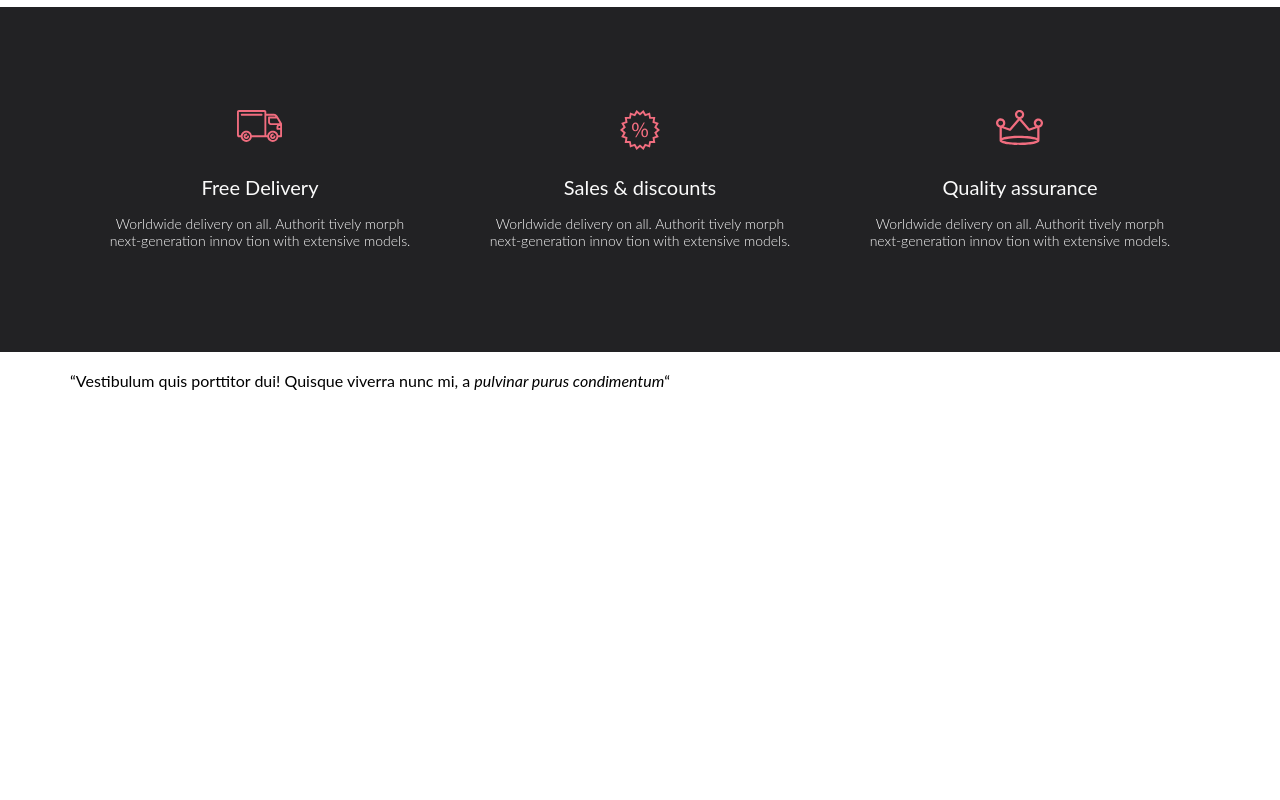
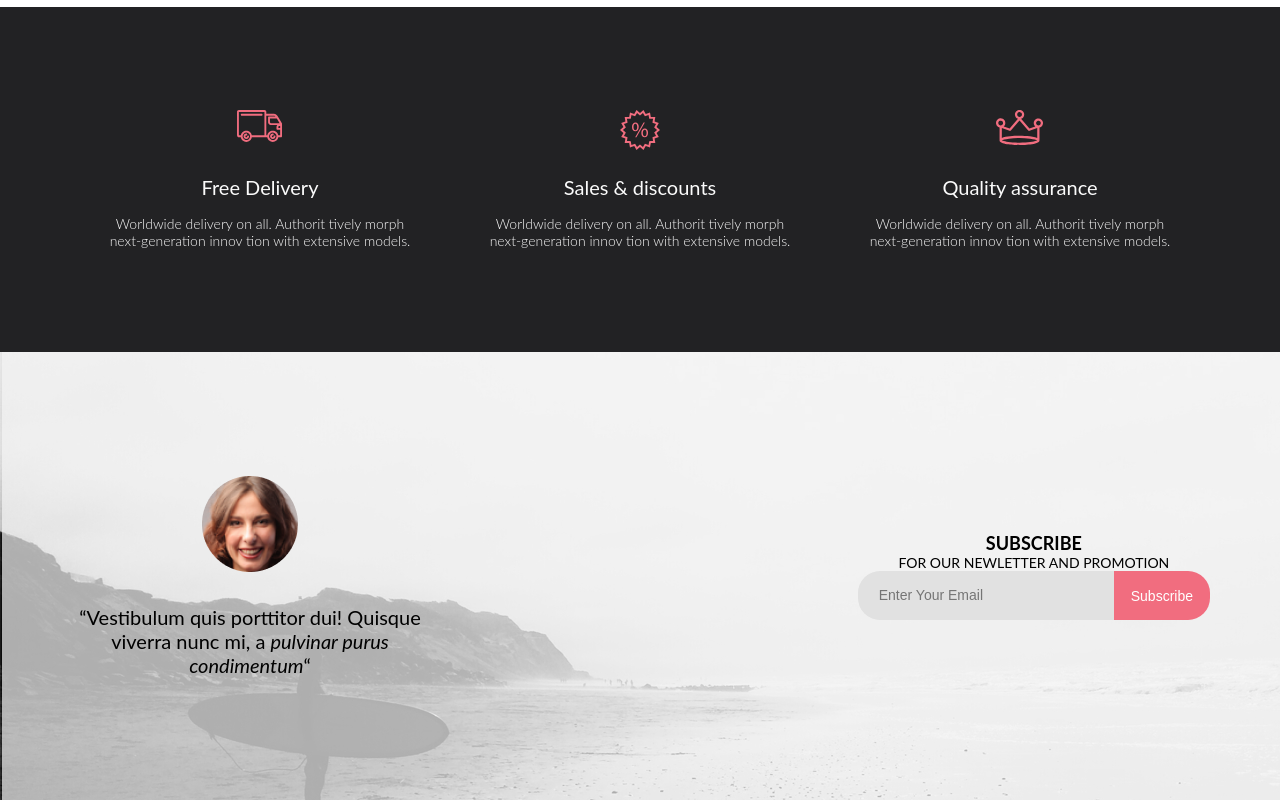
Before and after one commit to mavdoshina/gb-htm-css-node, a plain HTML site: page index.html in a window 1280 px wide. Shown: the part 1463-2263 px from the top of the page. Before the commit the page ends 1853 px from the top, so only its background shows below. Drawn offline with Linux system fonts and the light colour scheme.

Commit message:
блок футера

```diff
--- a/index.html
+++ b/index.html
@@ -114,12 +114,21 @@
     <footer class="footer">
         <section class="botton-block">
             <div class="container botton-block-row">
-                <article>
-                    <figure>
-                        <img src="" alt="">
+                <article class="left-block">
+                    <figure class="left-block-img">
+                        <img src="img/footer-img.png" alt="women">
                     </figure>
-                    <p>“Vestibulum quis porttitor dui! Quisque viverra nunc mi, a <i>pulvinar purus condimentum</i>“</p>
+                    <p class="left-block-description">“Vestibulum quis porttitor dui! Quisque viverra nunc mi, a <i>pulvinar purus condimentum</i>“</p>
                 </article>
+                <form class="footer-form">
+                    <h3 class="footer-form-title">SUBSCRIBE </h3>
+                    <p class="footer-form-subtitle">FOR OUR NEWLETTER AND PROMOTION</p>
+                    <div class="botton-block_form-group">
+                        <input type="text" class="inpt" name="mail" id="" placeholder="Enter Your Email">
+                        <button type="submit" class="submit">Subscribe</button>
+                    </div>
+
+                </form>
             </div>
         </section>
     </footer>
--- a/style.css
+++ b/style.css
@@ -207,3 +207,73 @@ body {
     font-size: 14px;
     line-height: 17px;
 }
+
+.botton-block {
+    background-image: url(img/footer-bg.jpeg);
+    background-repeat: no-repeat;
+    background-size: cover;
+    height: 448px;
+}
+
+.botton-block-row {
+    display: flex;
+    justify-content: space-between;
+    align-items: center;
+    height: 100%;
+}
+
+.left-block {
+    width: 360px;
+    text-align: center;
+}
+
+.left-block-img {
+    margin-bottom: 30px;
+}
+
+.left-block-description {
+    font-size: 20px;
+    line-height: 24px;
+    text-align: center;
+}
+
+.botton-block_form-group {
+    display: flex;
+}
+
+.botton-block_form-group .inpt {
+    width: 256px;
+    font-size: 14px;
+    line-height: 17px;
+    padding: 15px 20px;
+    background: #E1E1E1;
+    border: 1px solid transparent;
+    border-top-left-radius: 22px;
+    border-bottom-left-radius: 22px;
+
+}
+
+.botton-block_form-group .submit {
+    font-size: 14px;
+    font-weight: 400;
+    padding: 5px 16px;
+    color: #fff;
+    background: #F16D7F;
+    border: 1px solid transparent;
+    border-top-right-radius: 22px;
+    border-bottom-right-radius: 22px;
+}
+
+.footer-form {
+    text-align: center;
+}
+
+.footer-form-title {
+    font-size: 18px;
+    font-weight: 700;
+}
+
+.footer-form-subtitle {
+    font-size: 14px;
+    font-weight: 400;
+}
```
Also changed, not shown: img/footer-bg.jpeg (added), img/footer-img.png (added).
